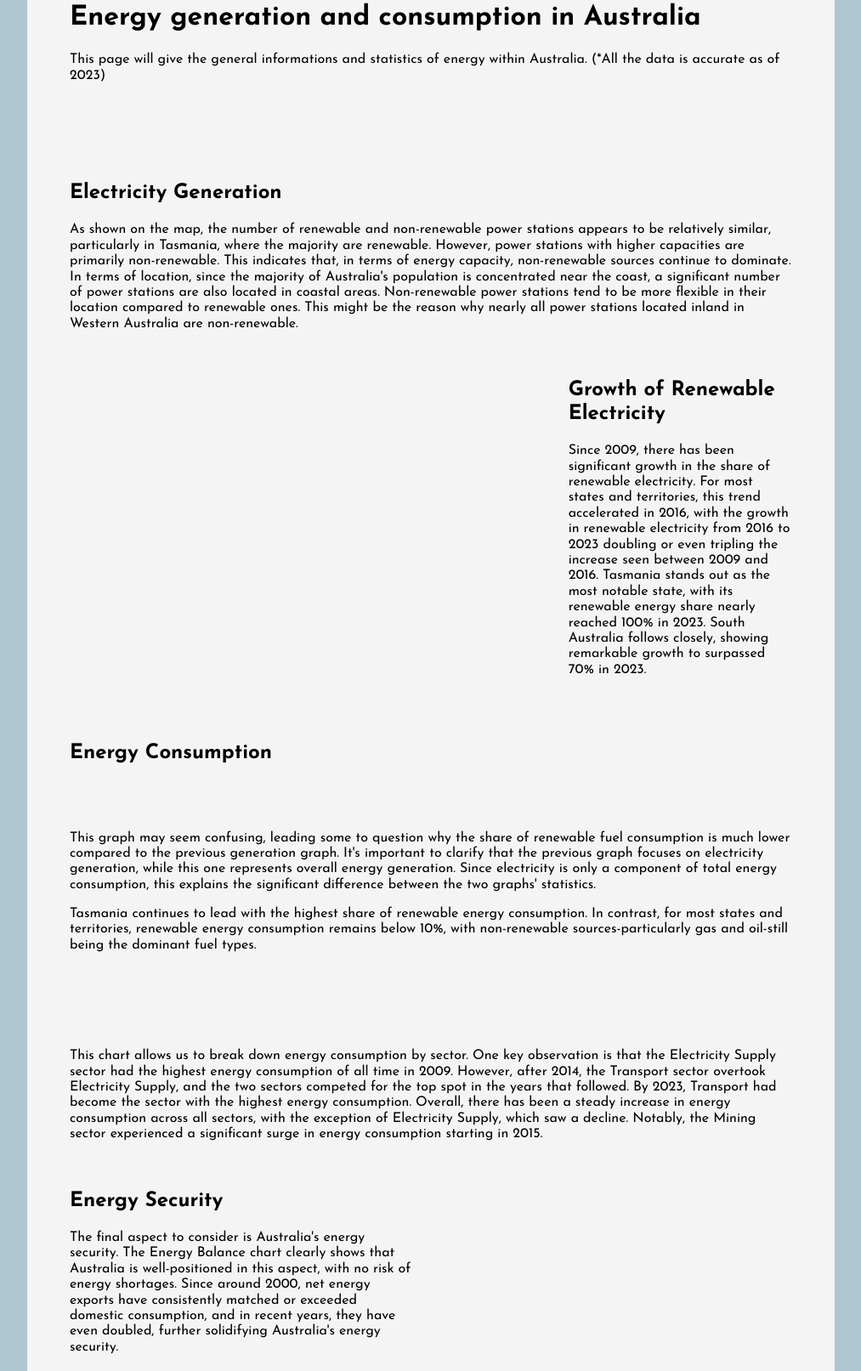
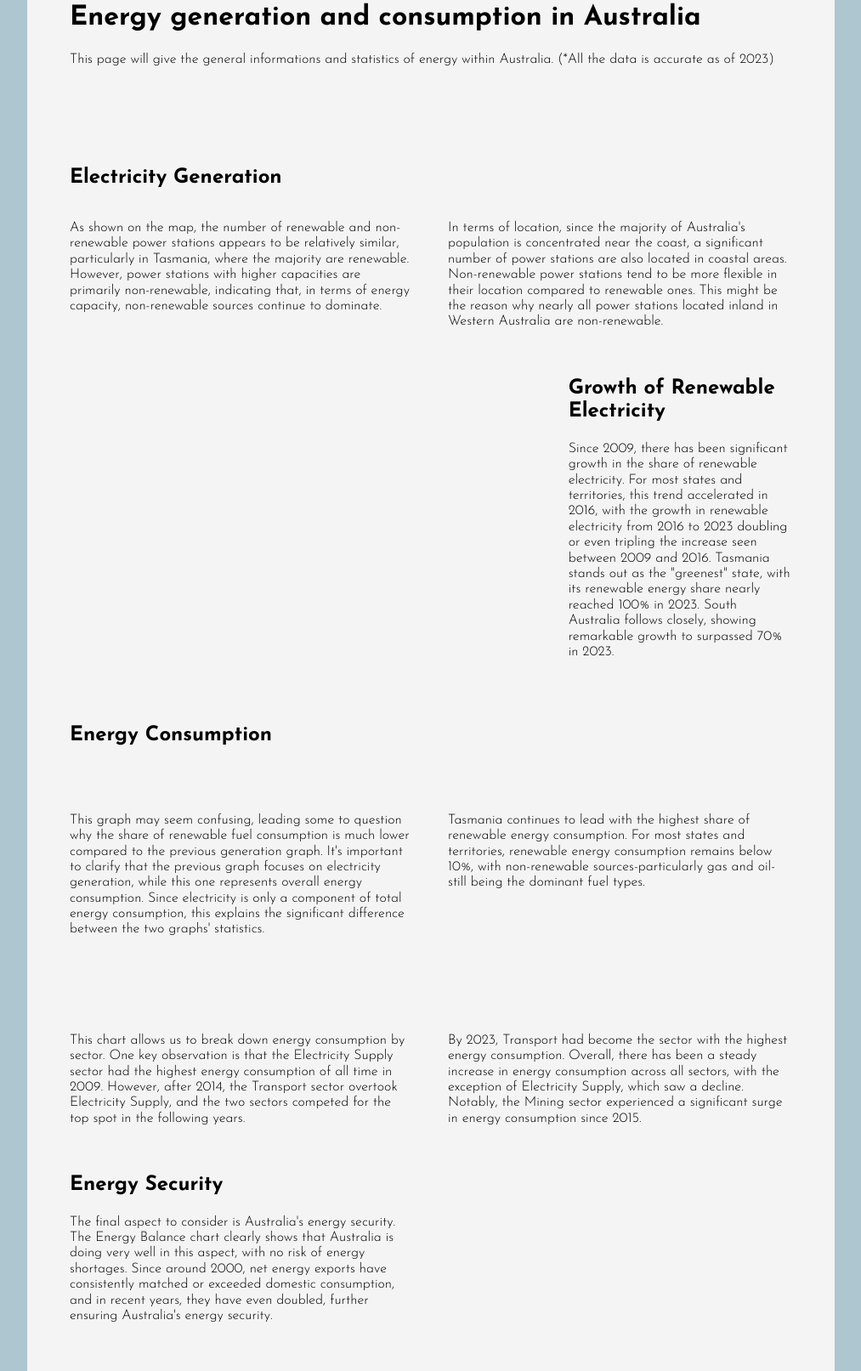
Before and after one commit to ngminh0113/FIT3179-Data-Visualisation-2, a plain HTML site: page index.html in a window 1280 px wide. Shown: the part 32-1645 px from the top of the page at 85% size, without its empty margins (133-1146 px from the left). Drawn offline with nearby package versions, Linux system fonts and the light colour scheme; a script that the page names is missing.

Commit message:
update html file

```diff
--- a/index.html
+++ b/index.html
@@ -17,7 +17,7 @@
   <link rel="preconnect" href="https://fonts.googleapis.com">
   <link rel="preconnect" href="https://fonts.gstatic.com" crossorigin>
   <link href="https://fonts.googleapis.com/css2?family=Open+Sans&display=swap" rel="stylesheet">
-  <link href="https://fonts.googleapis.com/css2?family=Josefin+Sans:wght@400;700&display=swap" rel="stylesheet">
+  <link href="https://fonts.googleapis.com/css2?family=Josefin+Sans:wght@300;700&display=swap" rel="stylesheet">
 
   <!-- CSS file -->
   <link rel="stylesheet" type="text/css" href="css/style.css" media="all">
@@ -46,21 +46,27 @@
     </div>
     <!-- end pure grid group -->
 
-
     <!-- pure grid group -->
     <div class="pure-g">
-      <div class="pure-u-1-1">
-          <h2>Electricity Generation</h2>
-          <p> As shown on the map, the number of renewable and non-renewable power stations appears to be relatively similar,
-              particularly in Tasmania, where the majority are renewable. However, power stations with higher capacities
-              are primarily non-renewable. This indicates that, in terms of energy capacity, non-renewable sources continue to dominate.
-              In terms of location, since the majority of Australia's population is concentrated near the coast, a significant number of
-              power stations are also located in coastal areas. Non-renewable power stations tend to be more flexible in their location
-              compared to renewable ones. This might be the reason why nearly all power stations located inland in Western Australia are non-renewable. </p>
+      <div class="pure-u-1">
+        <h2>Electricity Generation</h2>
+      </div>
+      <div class="pure-u-1-2">
+        <div class="description description-left">
+          <p>As shown on the map, the number of renewable and non-renewable power stations appears to be relatively similar,
+            particularly in Tasmania, where the majority are renewable. However, power stations with higher capacities
+            are primarily non-renewable, indicating that, in terms of energy capacity, non-renewable sources continue to dominate.</p>
+        </div>
+      </div>
+      <div class="pure-u-1-2">
+        <div class="description description-right">
+          <p>In terms of location, since the majority of Australia's population is concentrated near the coast, a significant number of
+            power stations are also located in coastal areas. Non-renewable power stations tend to be more flexible in their location
+            compared to renewable ones. This might be the reason why nearly all power stations located inland in Western Australia are non-renewable.</p>
+        </div>
       </div>
     </div>
     <!-- end pure grid group -->
-
 
     <!-- pure grid group -->
     <div class="pure-g">
@@ -72,7 +78,7 @@
           <h2>Growth of Renewable Electricity</h2>
           <p>Since 2009, there has been significant growth in the share of renewable electricity. For most states and territories,
             this trend accelerated in 2016, with the growth in renewable electricity from 2016 to 2023 doubling or even tripling
-            the increase seen between 2009 and 2016. Tasmania stands out as the most notable state, with its renewable energy
+            the increase seen between 2009 and 2016. Tasmania stands out as the "greenest" state, with its renewable energy
             share nearly reached 100% in 2023. South Australia follows closely, showing remarkable growth to surpassed 70% in 2023.</p>
         </div>
       </div>
@@ -91,13 +97,19 @@
 
     <!-- pure grid group -->
     <div class="pure-g">
-      <div class="pure-u-1-1">
+      <div class="pure-u-1-2">
+        <div class="description description-left">
           <p>This graph may seem confusing, leading some to question why the share of renewable fuel consumption is much lower compared
              to the previous generation graph. It's important to clarify that the previous graph focuses on electricity generation,
-             while this one represents overall energy generation. Since electricity is only a component of total energy consumption,
-             this explains the significant difference between the two graphs' statistics. </p>
-          <p>Tasmania continues to lead with the highest share of renewable energy consumption. In contrast, for most states and territories,
-            renewable energy consumption remains below 10%, with non-renewable sources-particularly gas and oil-still being the dominant fuel types. </p>
+             while this one represents overall energy consumption. Since electricity is only a component of total energy consumption,
+             this explains the significant difference between the two graphs' statistics.</p>
+        </div>
+      </div>
+      <div class="pure-u-1-2">
+        <div class="description description-right">
+          <p>Tasmania continues to lead with the highest share of renewable energy consumption. For most states and territories,
+             renewable energy consumption remains below 10%, with non-renewable sources-particularly gas and oil-still being the dominant fuel types.</p>
+        </div>
       </div>
     </div>
     <!-- end pure grid group -->
@@ -112,12 +124,19 @@
 
     <!-- pure grid group -->
     <div class="pure-g">
-      <div class="pure-u-1-1">
+      <div class="pure-u-1-2">
+        <div class="description description-left">
           <p>This chart allows us to break down energy consumption by sector. One key observation is that the Electricity Supply sector had the highest
             energy consumption of all time in 2009. However, after 2014, the Transport sector overtook Electricity Supply, and the two sectors competed for the top spot
-            in the years that followed. By 2023, Transport had become the sector with the highest energy consumption. Overall, there has been a steady increase in energy
+            in the following years.</p>
+        </div>
+      </div>
+      <div class="pure-u-1-2">
+        <div class="description description-right">
+          <p>By 2023, Transport had become the sector with the highest energy consumption. Overall, there has been a steady increase in energy
             consumption across all sectors, with the exception of Electricity Supply, which saw a decline. Notably, the Mining sector experienced a significant surge in
-            energy consumption starting in 2015. </p>
+            energy consumption since 2015.</p>
+        </div>
       </div>
     </div>
     <!-- end pure grid group -->
@@ -127,9 +146,9 @@
       <div class="pure-u-1-2">
         <div class="description description-left">
           <h2>Energy Security</h2>
-          <p>The final aspect to consider is Australia's energy security. The Energy Balance chart clearly shows that Australia is well-positioned in this aspect,
+          <p>The final aspect to consider is Australia's energy security. The Energy Balance chart clearly shows that Australia is doing very well in this aspect,
             with no risk of energy shortages. Since around 2000, net energy exports have consistently matched or exceeded domestic consumption, and in recent years,
-            they have even doubled, further solidifying Australia's energy security. </p>
+            they have even doubled, further ensuring Australia's energy security. </p>
         </div>
       </div>
       <div class="pure-u-1-2">
```
